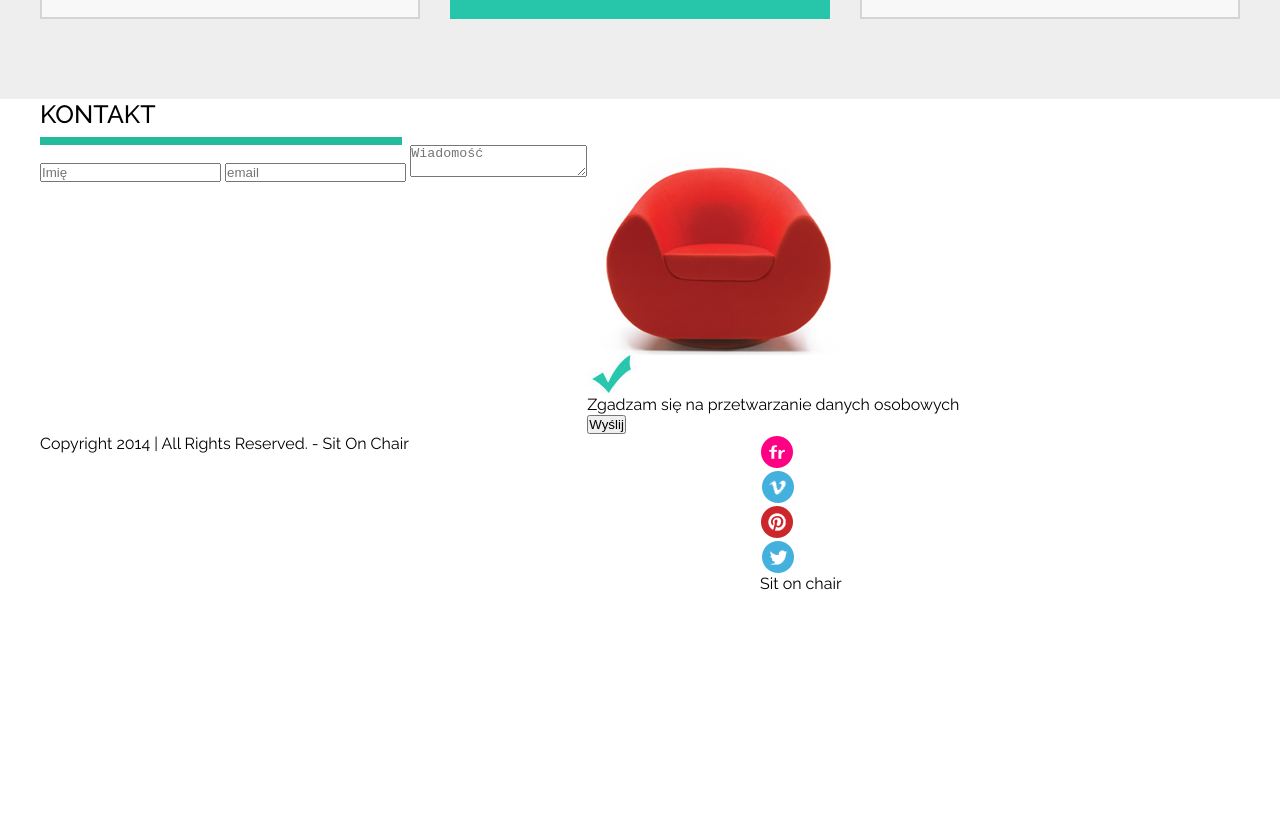
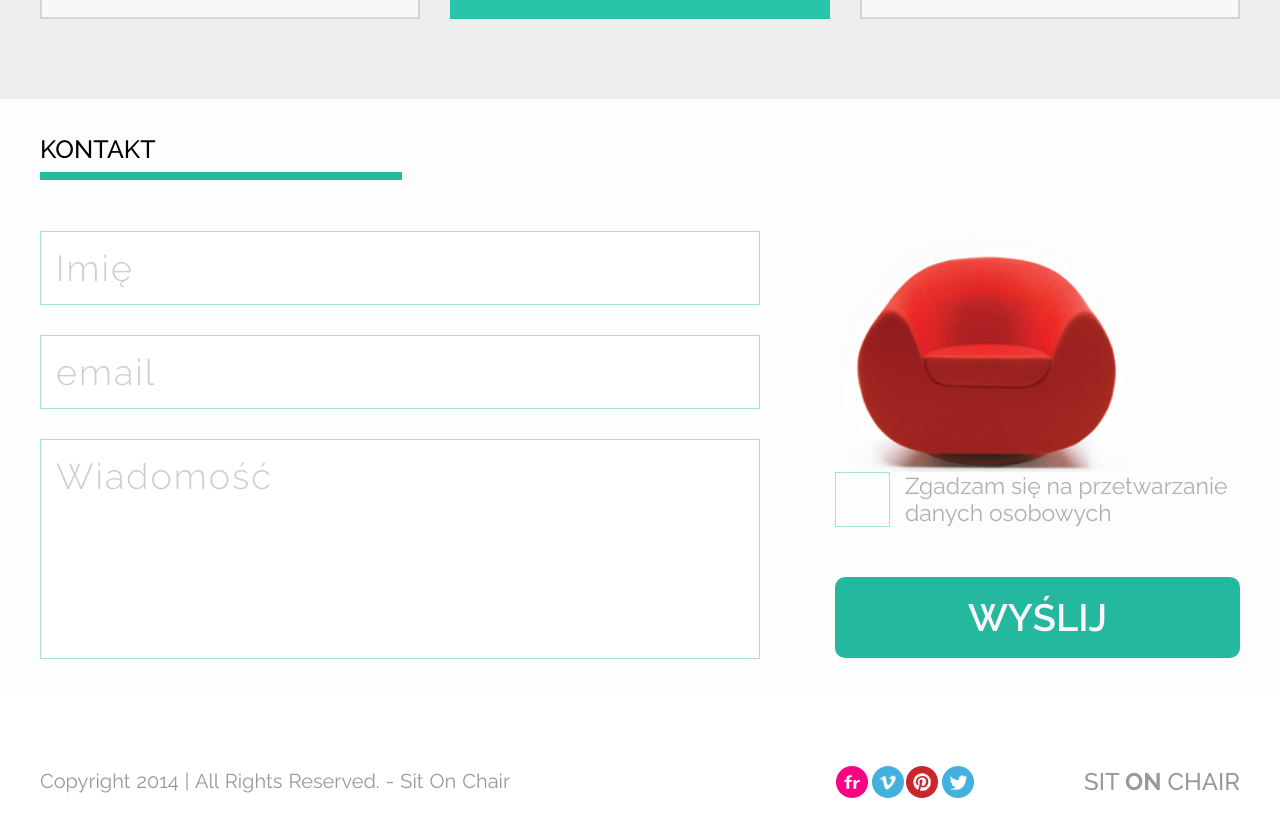
Before and after one commit to PatrykRudzinski/Sit_on_chair, a plain HTML site: page index.html in a window 1280 px wide. Shown: the part 1746-2582 px from the top of the page. Before the commit the page ends 2339 px from the top, so only its background shows below. Drawn offline with Linux system fonts and the light colour scheme.

Commit message:
skonczona sekcja contact i footer

```diff
--- a/css/style.css
+++ b/css/style.css
@@ -68,6 +68,14 @@ h2:after {
     width: 362px;
     margin-top: 8px;
 }
+
+.green-text {
+    color: #24B99F;
+}
+
+.special-text {
+    font-weight: 700;
+}
 /*-----------------------------------------------------------------
     Site header
 -----------------------------------------------------------------*/
@@ -83,10 +91,6 @@ h2:after {
     color: white;
     font-weight: 700;
     word-spacing: 3px;
-}
-
-.green-text {
-    color: #24B99F;
 }
 
 .site-nav {
@@ -155,7 +159,6 @@ h2:after {
 .carousel-text {
     padding: 154px 158px 0 67px;
     text-align: center;
-
 }
 
 .carousel-text h1 {
@@ -189,6 +192,7 @@ h2:after {
     color: #2CC1A7;
     top: 50%;
     margin-top: -47px;
+    cursor: pointer;
 }
 
 .arrow-left {
@@ -431,3 +435,131 @@ h2:after {
 /*-----------------------------------------------------------------
     Contact
 -----------------------------------------------------------------*/
+
+.contact{
+    background-color: #FDFDFD;
+}
+
+.contact .container {
+    padding-top: 35px;
+}
+
+.contact h2 {
+    padding-bottom: 67px;
+}
+
+.contact input[type=text],
+.contact input[type=email],
+.contact textarea {
+    display: block;
+    width: 100%;
+    border: 1px solid #A6E2D2;
+    font-size: 36px;
+    font-weight: 300;
+    letter-spacing: 2px;
+    padding: 15px;
+    margin-bottom: 30px;
+    font-family: 'Raleway', sans-serif;
+}
+
+.contact textarea {
+    height: 220px;
+    resize: none;
+}
+
+::-webkit-input-placeholder {
+    color: #CECECE;
+}
+::-moz-placeholder {
+    color: #CECECE;
+}
+:-ms-input-placeholder {
+    color: #CECECE;
+}
+
+.contact .column-2 {
+    padding-left: 75px;
+}
+
+.contact .column-2 img {
+    width: 75%;
+}
+
+.contact input[type=checkbox]{
+    display: none;
+    user-select: none;
+}
+
+.contact input[type=checkbox] + label {
+    border: 1px solid #A6E2D2;
+    height: 55px;
+    width: 55px;
+    display:inline-block;
+    float: left;
+    margin-right: 15px;
+}
+
+.contact input[type=checkbox]:checked + label {
+    background-image: url("../images/form_ok.jpg");
+    background-size: contain;
+    background-repeat: no-repeat;
+    background-position: center;
+}
+
+.contact .column-2 p {
+    font-size: 23px;
+    color: #B0B0B0;
+    display: inline;
+}
+
+.contact button {
+    display: inline-block;
+    width: 100%;
+    margin-top: 50px;
+    background-color: #24B99F;
+    color: #FEF5FE;
+    border: none;
+    border-radius: 10px;
+    padding: 18px 0;
+    text-transform: uppercase;
+    font-family: 'Raleway', sans-serif;
+    font-size: 38px;
+    font-weight: 600;
+}
+
+/*-----------------------------------------------------------------
+    Footer
+-----------------------------------------------------------------*/
+
+.site-footer {
+    color: #999999;
+}
+
+.site-footer .container {
+    padding: 75px 0;
+}
+
+.site-footer .column-2 {
+    padding-left: 75px;
+}
+
+.site-footer .social img {
+    display: inline-block;
+    float: left;
+
+}
+
+.site-footer .column-3 > span{
+    font-size: 20px;
+    word-spacing: 1px;
+    vertical-align: bottom;
+    line-height: 35px;
+}
+
+.site-footer .column-2 > span{
+    font-weight: 500;
+    font-size: 24px;
+    text-transform: uppercase;
+    float: right;
+    line-height: 35px;
+}
--- a/index.html
+++ b/index.html
@@ -144,18 +144,19 @@
             <div class="container">
                 <h2>Kontakt</h2>
                 <form class="layout-2_3-cols">
-                    <div class="column">
+                    <div class="column column-3">
                         <input type="text" name="name" placeholder="Imię">
                         <input type="email" name="mail" placeholder="email">
                         <textarea name="msg" placeholder="Wiadomość"></textarea>
                     </div>
-                    <div class="column">
+                    <div class="column column-2">
                         <img src="images/red_chair.png" alt="Red chair">
-                        <div>
-                            <img src="images/form_ok.jpg" alt="Form ok">
+                        <div class="clearfix">
+                            <input type='checkbox' name='agree' id="agree"/>
+                            <label for="agree"></label>
                             <p>Zgadzam się na przetwarzanie danych osobowych</p>
                         </div>
-                        <button type="submit">Wyślij</button>
+                        <button class="" type="submit">Wyślij</button>
                     </div>
                 </form>
             </div>
@@ -165,17 +166,17 @@
     <footer class="site-footer">
         <div class="container">
             <div class="layout-2_3-cols">
-                <div class="column column-3 copyright">
+                <div class="column column-3">
                     <span>
                         Copyright 2014 | All Rights Reserved. - Sit On Chair
                     </span>
                 </div>
                 <div class="column column-2">
                     <div class="social">
-                        <img src="images/flickr.png" alt="flickr logo">
-                        <img src="images/vimeo.png" alt="vimeo logo">
-                        <img src="images/pinterest.png" alt="pinterest logo">
-                        <img src="images/twitter.png" alt="twitter logo">
+                        <a href="#"><img src="images/flickr.png" alt="flickr logo"></a>
+                        <a href="#"><img src="images/vimeo.png" alt="vimeo logo"></a>
+                        <a href="#"><img src="images/pinterest.png" alt="pinterest logo"></a>
+                        <a href="#"><img src="images/twitter.png" alt="twitter logo"></a>
                     </div>
                     <span>
                         Sit <span class="special-text">on</span> chair
```
